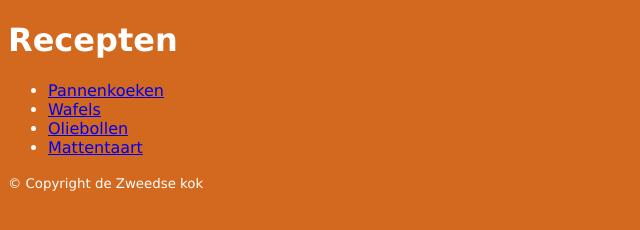
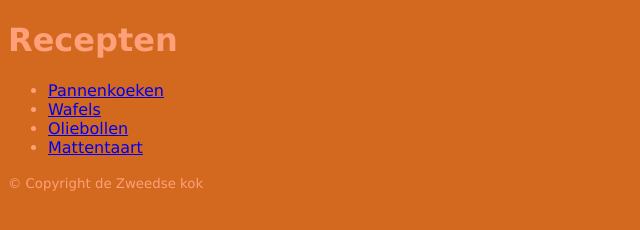
Before and after one commit to petrusw/recepten, a plain HTML site: page index.html in a window 1280 px wide. Shown: the whole page, without its empty margins (0-640 px from the left). Drawn offline with Linux system fonts and the light colour scheme; files that its build step writes are made by us from their sources.

Commit message:
Update default.css

```diff
--- a/metcss/default.css
+++ b/metcss/default.css
@@ -1,5 +1,5 @@
 body {
 	font-family: verdana;
 	background-color: Chocolate;
-	color: white;
+	color: LightSalmon;
 }
```
